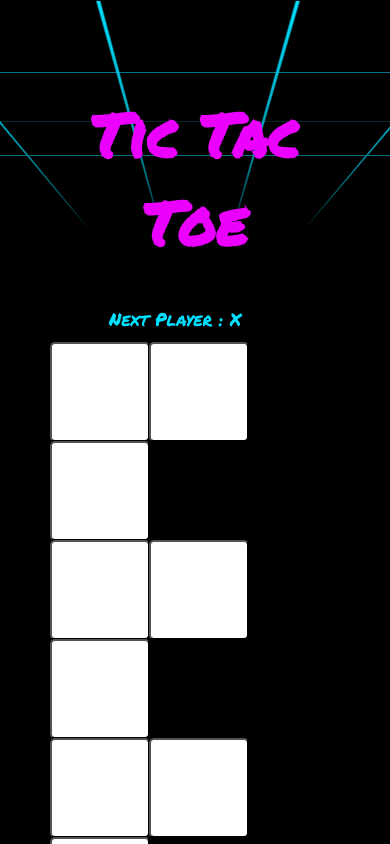
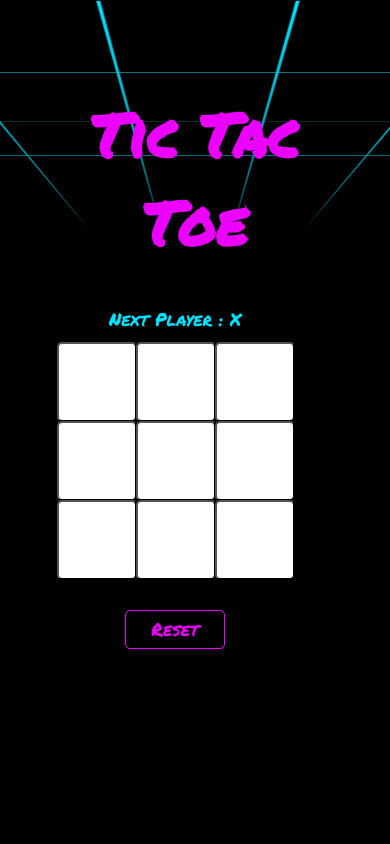
Before and after one commit to Franck093/TicTacToe, a React (Create React App) app: page / in a window 390 px wide. Shown: the top 844 px of the page. Built offline with nearby package versions, Linux system fonts and the light colour scheme.

Commit message:
Add media queries for small screens

```diff
--- a/src/styles/square.css
+++ b/src/styles/square.css
@@ -14,3 +14,17 @@
   .square:focus {
     outline: none;
   }
+
+  @media only screen and (max-width: 1080px) {
+    .square {
+      width: 80px;
+      height: 80px;
+      font-size: 20px;
+      background-color: white;
+      border-radius: 5px;
+      font-family: 'Permanent Marker', cursive;
+      margin-right: -1px;
+      margin-top: -1px;
+      float: left;
+    }
+  }
```
